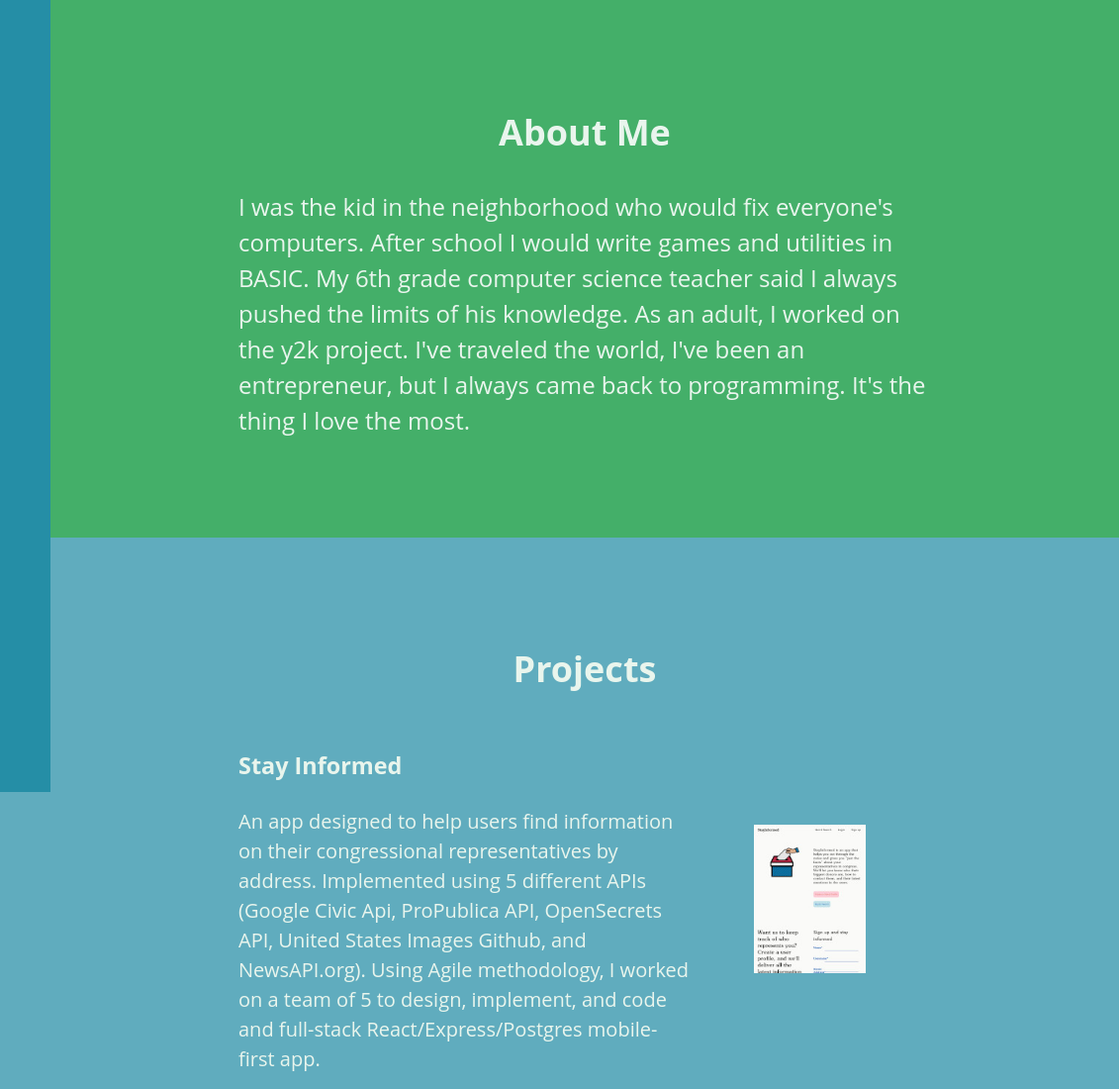
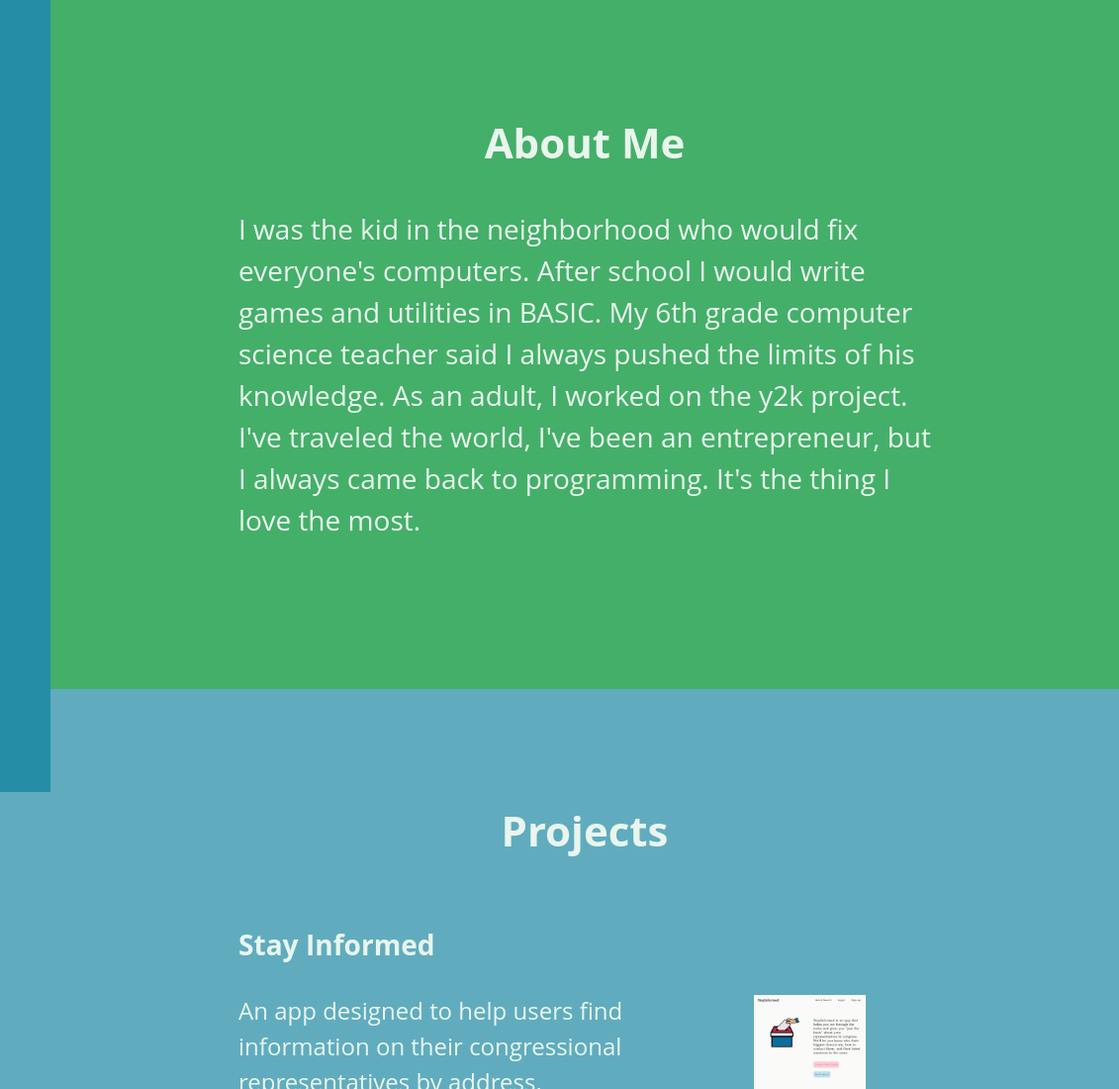
Before and after one commit to michaelbravo777/michaelbravo777.github.io, a plain HTML site: page index.html in a window 1280 px wide. Shown: the top 1100 px of the page at 99% size, 149-1280 px from the left. Drawn offline with Linux system fonts and the light colour scheme.

Commit message:
fix header

```diff
--- a/main.css
+++ b/main.css
@@ -5,7 +5,7 @@
 body {
   font-family: "Open Sans",
   sans-serif;
-  font-size: 24px;
+  font-size: 28px;
   color: #E9F5ED;
   line-height: 1.5;
   padding: 0;
@@ -59,11 +59,11 @@ button {
 .project-container {
   margin: 0 auto;
   width: 500px;
-  height: 750px;
+  height: 920px;
 }
 
 .project-desc {
-  font-size: 20px;
+  font-size: 24px;
   width: 65%;
   margin-bottom: 50px;
   margin-left: 0px;
@@ -93,6 +93,7 @@ button {
 .about-me {
   margin: 0 auto;
   width: 300px;
+  padding-bottom: 50px;
 }
 
 @media only screen and (min-width: 700px) {
```
